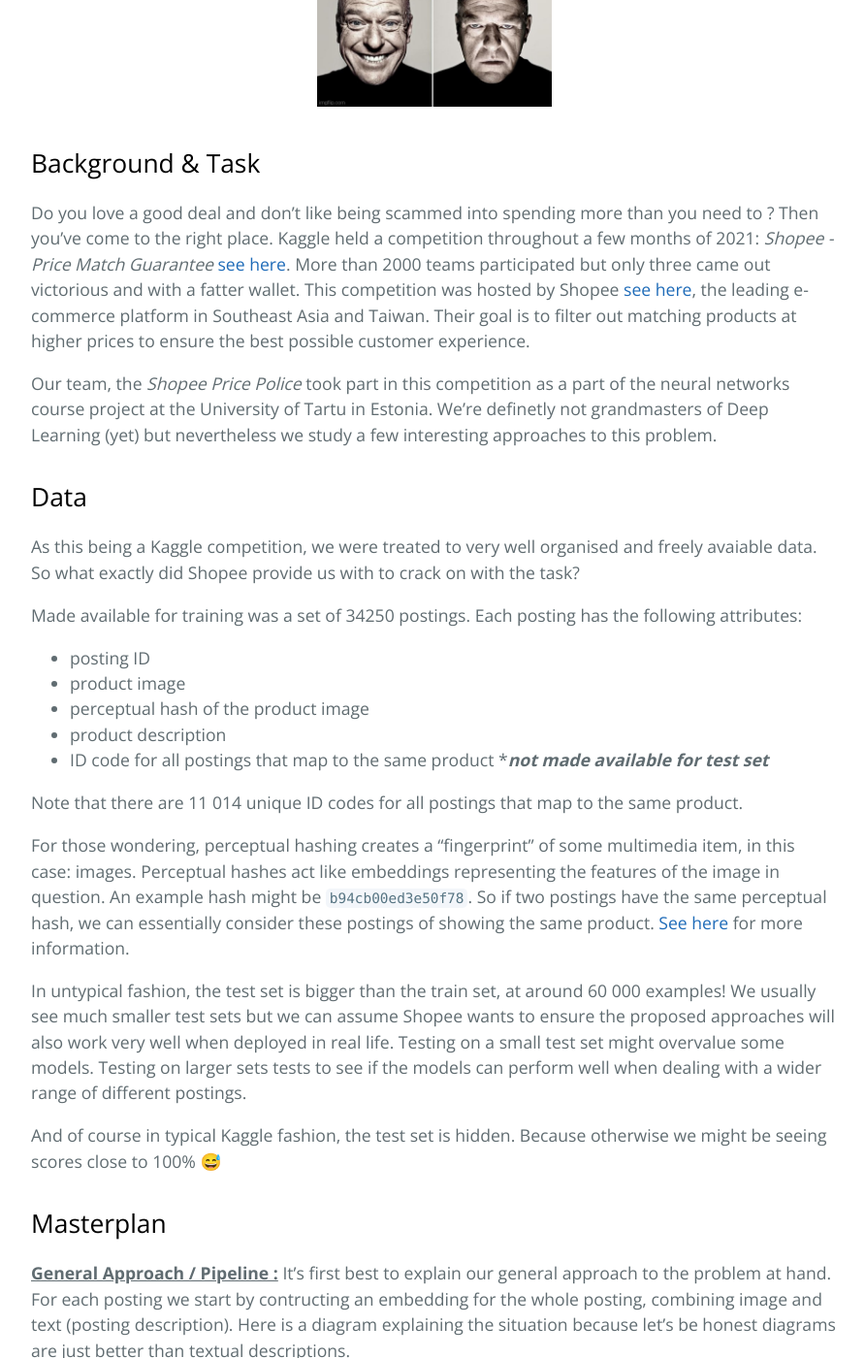
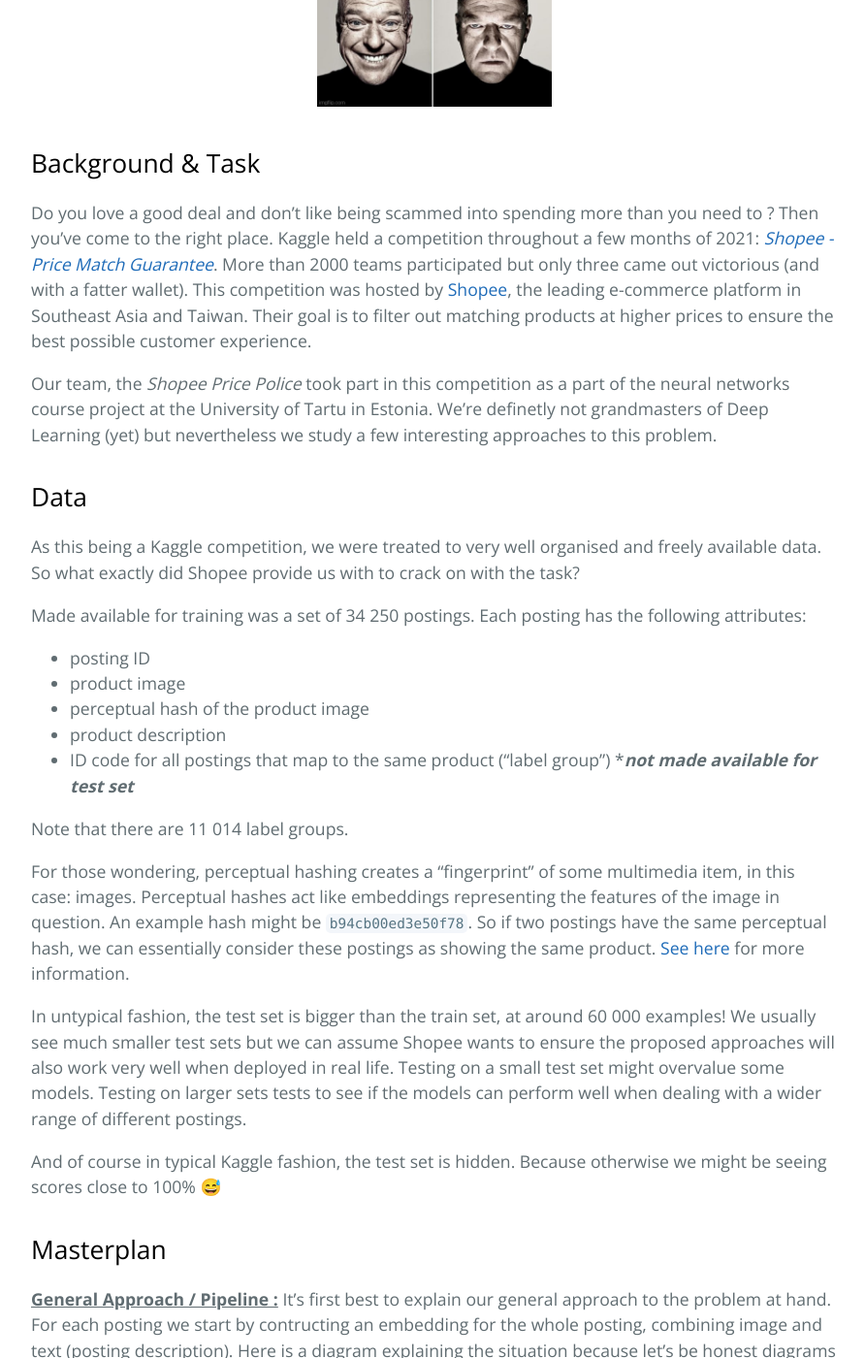
Before and after one commit to joonasrooben/shopee_PP, a Jekyll site: the page built from index.md, in a window 1280 px wide and 1400 px high, scrolled down 897 px. Shown: the whole window at 97% size, without its empty margins (192-1084 px from the left). Built offline with Jekyll 4.4.1, drawn with Linux system fonts in a browser that asks for light colours; our own code applies the rules of GitHub Pages for plain Markdown files; formulas are drawn with MathJax 3; some of the changed text lies outside the part shown.

Commit message:
Update index.md

```diff
--- a/index.md
+++ b/index.md
@@ -8,24 +8,24 @@
 
 ## Background & Task
 
-Do you love a good deal and don't like being scammed into spending more than you need to ? Then you've come to the right place. Kaggle held a competition throughout a few months of 2021: <i>Shopee - Price Match Guarantee</i> [see here](https://www.kaggle.com/c/shopee-product-matching/overview). More than 2000 teams participated but only three came out victorious and with a fatter wallet. This competition was hosted by Shopee [see here](https://shopee.com/), the leading e-commerce platform in Southeast Asia and Taiwan. Their goal is to filter out matching products at higher prices to ensure the best possible customer experience.
+Do you love a good deal and don't like being scammed into spending more than you need to ? Then you've come to the right place. Kaggle held a competition throughout a few months of 2021: [<i>Shopee - Price Match Guarantee</i>](https://www.kaggle.com/c/shopee-product-matching/overview). More than 2000 teams participated but only three came out victorious (and with a fatter wallet). This competition was hosted by [Shopee](https://shopee.com/), the leading e-commerce platform in Southeast Asia and Taiwan. Their goal is to filter out matching products at higher prices to ensure the best possible customer experience.
 
 Our team, the <i>Shopee Price Police</i> took part in this competition as a part of the neural networks course project at the University of Tartu in Estonia. We're definetly not grandmasters of Deep Learning (yet) but nevertheless we study a few interesting approaches to this problem.
 
 ## Data
 
-As this being a Kaggle competition, we were treated to very well organised and freely avaiable data. So what exactly did Shopee provide us with to crack on with the task?
+As this being a Kaggle competition, we were treated to very well organised and freely available data. So what exactly did Shopee provide us with to crack on with the task?
 
-Made available for training was a set of 34250 postings. Each posting has the following attributes:
+Made available for training was a set of 34 250 postings. Each posting has the following attributes:
   - posting ID
   - product image
   - perceptual hash of the product image
   - product description
-  - ID code for all postings that map to the same product *<i><b>not made available for test set</b></i>
+  - ID code for all postings that map to the same product ("label group") *<i><b>not made available for test set</b></i>
 
-Note that there are 11 014 unique ID codes for all postings that map to the same product.
+Note that there are 11 014 label groups.
 
-For those wondering, perceptual hashing creates a "fingerprint" of some multimedia item, in this case: images. Perceptual hashes act like embeddings representing the features of the image in question. An example hash might be `b94cb00ed3e50f78`. So if two postings have the same perceptual hash, we can essentially consider these postings of showing the same product. [See here](https://en.wikipedia.org/wiki/Perceptual_hashing) for more information.
+For those wondering, perceptual hashing creates a "fingerprint" of some multimedia item, in this case: images. Perceptual hashes act like embeddings representing the features of the image in question. An example hash might be `b94cb00ed3e50f78`. So if two postings have the same perceptual hash, we can essentially consider these postings as showing the same product. [See here](https://en.wikipedia.org/wiki/Perceptual_hashing) for more information.
 
 In untypical fashion, the test set is bigger than the train set, at around 60 000 examples! We usually see much smaller test sets but we can assume Shopee wants to ensure the proposed approaches will also work very well when deployed in real life. Testing on a small test set might overvalue some models. Testing on larger sets tests to see if the models can perform well when dealing with a wider range of different postings.
 
```
Also changed, not shown: other parts of index.md (+2 -2 lines).
